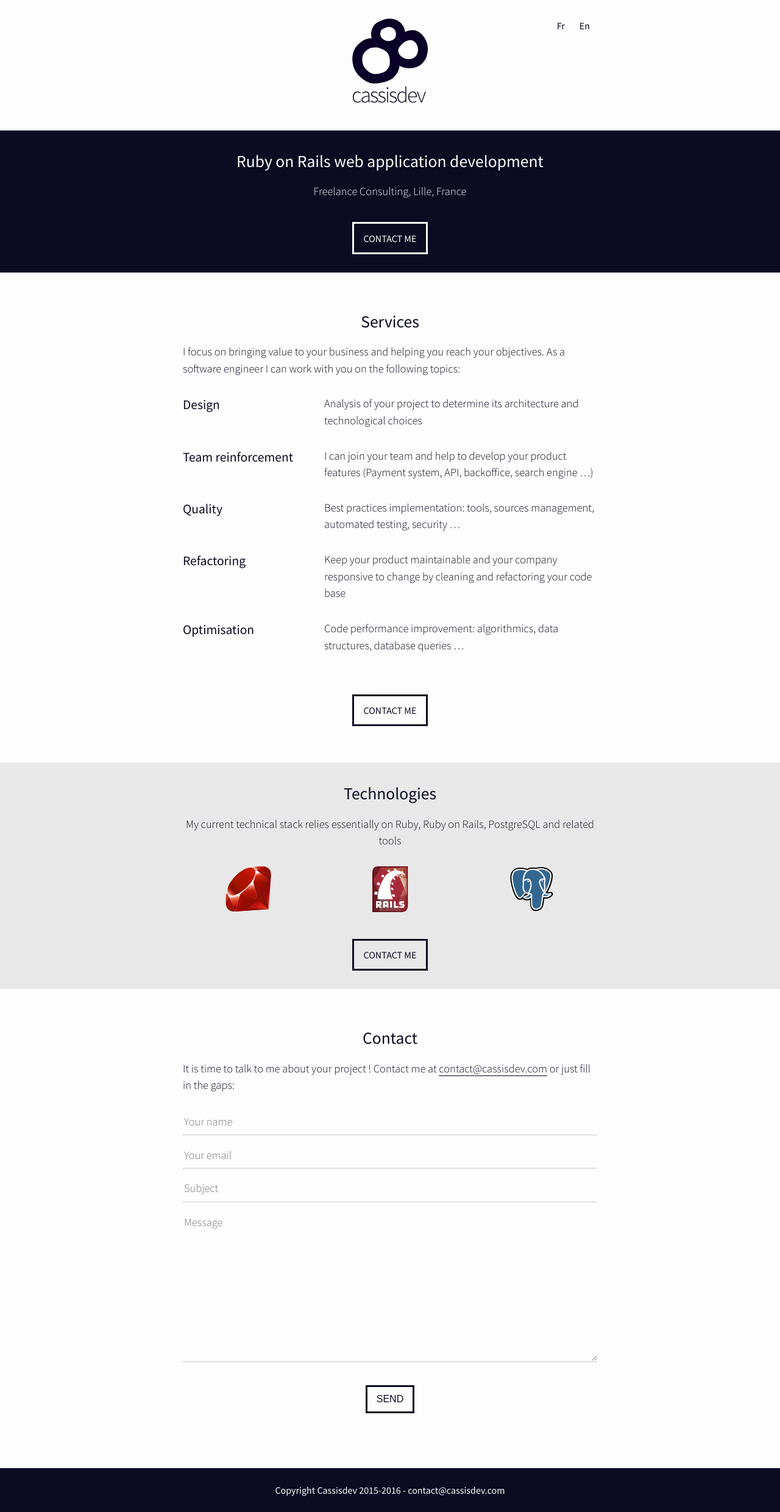
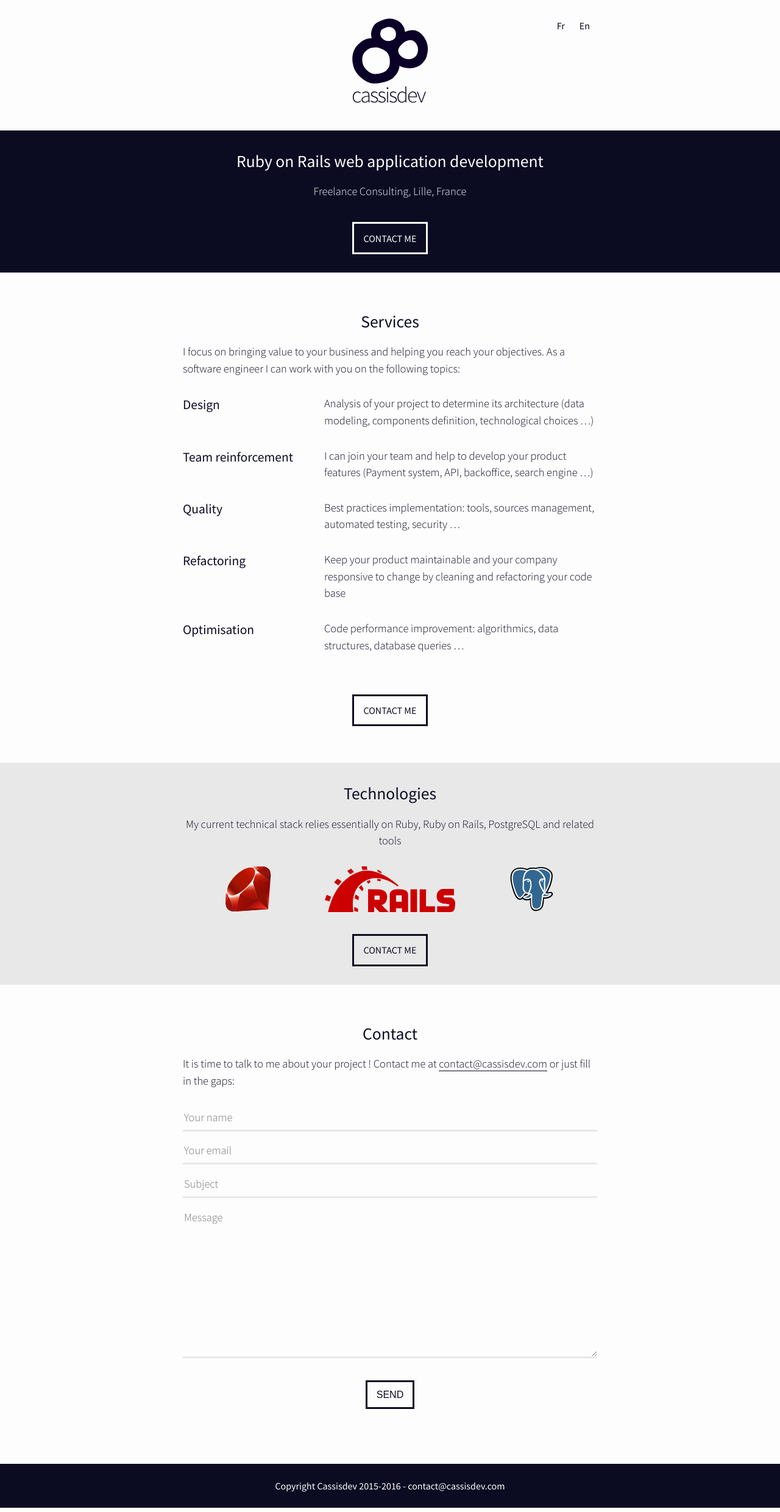
Before and after one commit to hvanhonacker/cassisdev.com, a Jekyll site: the page built from en/index.html, in a window 1280 px wide. Shown: the whole page at 61% size. Built offline with Jekyll 4.4.1, drawn with Linux system fonts in a browser that asks for light colours.

Commit message:
Update new Rails logo :tada: and move tech logos to separate files

```diff
--- a/_includes/head.html
+++ b/_includes/head.html
@@ -6,7 +6,7 @@
   <title>{% if page.title %}{{ page.title }}{% else %}{{ site.t[page.lang].title }}{% endif %}</title>
   <meta name="description" content="{% if page.excerpt %}{{ page.excerpt | strip_html | strip_newlines | truncate: 160 }}{% else %}{{ site.t[page.lang].description }}{% endif %}">
 
-  <link rel="shortcut icon" href="/favicon.ico" type="image/x-icon">
+  <link rel="shortcut icon" href="/images/favicon.ico" type="image/x-icon">
   <link rel="icon" href="/images/favicon.png" sizes="32x32" type="image/png">
   <link rel="icon" href="/images/favicon@2x.png" sizes="48x48" type="image/png">
   <link rel="icon" href="/images/favicon@3x.png" sizes="96x96" type="image/png">
--- a/_includes/header.html
+++ b/_includes/header.html
@@ -1,7 +1,6 @@
 <header class="site-header">
   <div class="wrapper">
-    <h1 class="site-title"><img src="/images/logo-cassisdev.svg" alt="Cassisdev" class="site-logo"></h1>
-
+    <h1 class="site-title"><img src="/images/cassisdev-logo.svg" alt="Cassisdev" class="site-logo"></h1>
     <nav class="lang-nav">
       <ul class="lang-nav-list">
         <li class="lang-nav-item"><a class="lang-nav-link" lang="en" hreflang="en" title="English" href="/en">En</a></li>
--- a/_includes/icon-postgresql.html
+++ /dev/null
@@ -1 +0,0 @@
-<span class="logo-postgresql">{% include logo-postgresql.svg %}</span>
--- a/_includes/icon-rails.html
+++ /dev/null
@@ -1 +0,0 @@
-<span class="logo-rails">{% include logo-rails.svg %}</span>
--- a/_includes/icon-ruby.html
+++ /dev/null
@@ -1 +0,0 @@
-<span class="logo-ruby">{% include logo-ruby.svg %}</span>
--- a/_includes/logo-cassisdev.html
+++ /dev/null
@@ -1 +0,0 @@
-<span class="logo-cassisdev">{% include logo-cassisdev-text.svg %}</span>
--- a/_sass/_index.scss
+++ b/_sass/_index.scss
@@ -114,8 +114,9 @@
 
   .technology-item {
     @include span-columns(4);
+    text-align: center;
 
-    svg {
+    .tech-logo {
       height: 75px;
     }
   }
--- a/en/index.html
+++ b/en/index.html
@@ -21,7 +21,7 @@ lang: en
       <li class="service-item">
         <h3 class="service-title">Design</h3>
         <p class="service-description">
-          Analysis of your project to determine its architecture and technological choices
+          Analysis of your project to determine its architecture (data modeling, components definition, technological choices &hellip;)
         </p>
       </li>
       <li class="service-item">
@@ -59,9 +59,9 @@ lang: en
     <h2>Technologies</h2>
     <p>My current technical stack relies essentially on Ruby, Ruby on Rails, PostgreSQL and related tools</p>
     <ul class="technologies-list">
-      <li class="technology-item">{% include icon-ruby.html %}</li>
-      <li class="technology-item">{% include icon-rails.html %}</li>
-      <li class="technology-item">{% include icon-postgresql.html %}</li>
+      <li class="technology-item"><img src="/images/ruby-logo.svg" alt="Ruby logo" class="tech-logo"></li>
+      <li class="technology-item"><img src="/images/rails-logo.svg" alt="Ruby on Rails logo" class="tech-logo"></li>
+      <li class="technology-item"><img src="/images/postgresql-logo.svg" alt="PostgreSQL logo" class="tech-logo"></li>
     </ul>
     <div class="cta">
       <a href="#contact" class="btn">Contact Me</a>
--- a/index.html
+++ b/index.html
@@ -60,9 +60,9 @@ lang: fr
     <h2>Technologies</h2>
     <p>L'environnement Ruby, Ruby on Rails, PostgreSQL est celui que j'utilise principalement (sans être exclusif et lorsque ce choix est approprié)</p>
     <ul class="technologies-list">
-      <li class="technology-item">{% include icon-ruby.html %}</li>
-      <li class="technology-item">{% include icon-rails.html %}</li>
-      <li class="technology-item">{% include icon-postgresql.html %}</li>
+      <li class="technology-item"><img src="/images/ruby-logo.svg" alt="Ruby logo" class="tech-logo"></li>
+      <li class="technology-item"><img src="/images/rails-logo.svg" alt="Ruby on Rails logo" class="tech-logo"></li>
+      <li class="technology-item"><img src="/images/postgresql-logo.svg" alt="PostgreSQL logo" class="tech-logo"></li>
     </ul>
     <div class="cta">
       <a href="#contact" class="btn">Contact</a>
```
Also changed, not shown: _includes/logo-cassisdev-text.svg (deleted), _includes/logo-postgresql.png (deleted), _includes/logo-rails.png (deleted), _includes/logo-rails.svg (deleted), _includes/logo-ruby.png (deleted), favicon.ico (deleted), images/cassisdev-logo.svg (renamed from images/logo-cassisdev.svg), images/postgresql-logo.svg (renamed from _includes/logo-postgresql.svg), images/rails-logo.svg (added), images/ruby-logo.svg (renamed from _includes/logo-ruby.svg).
